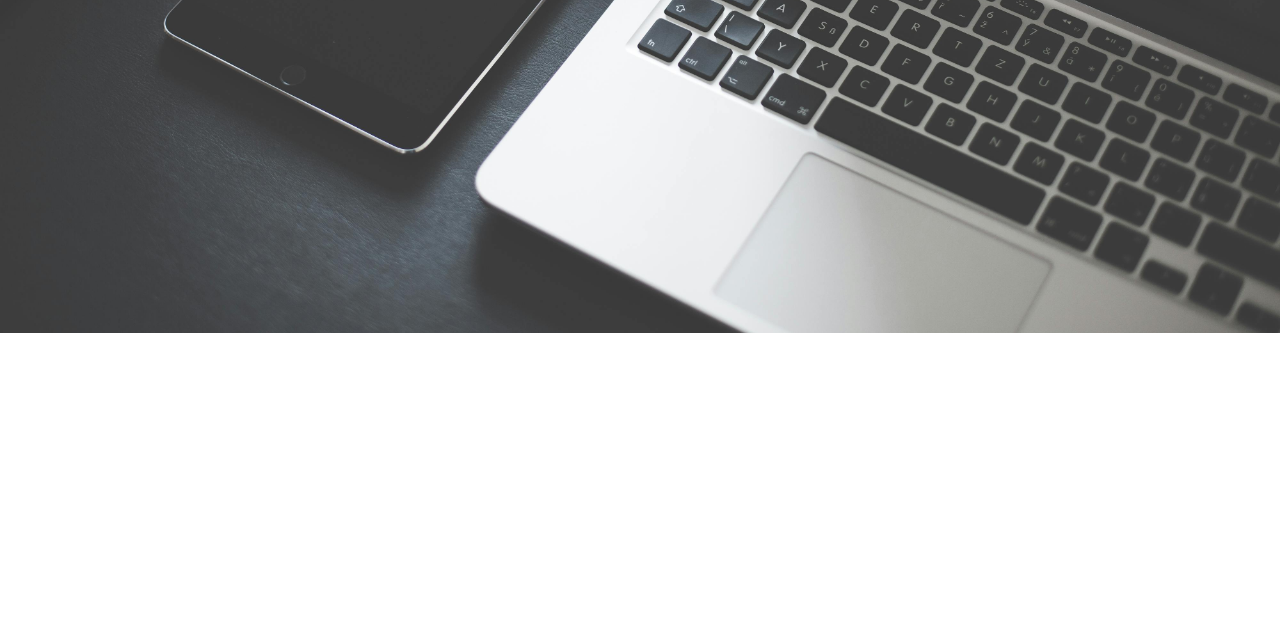
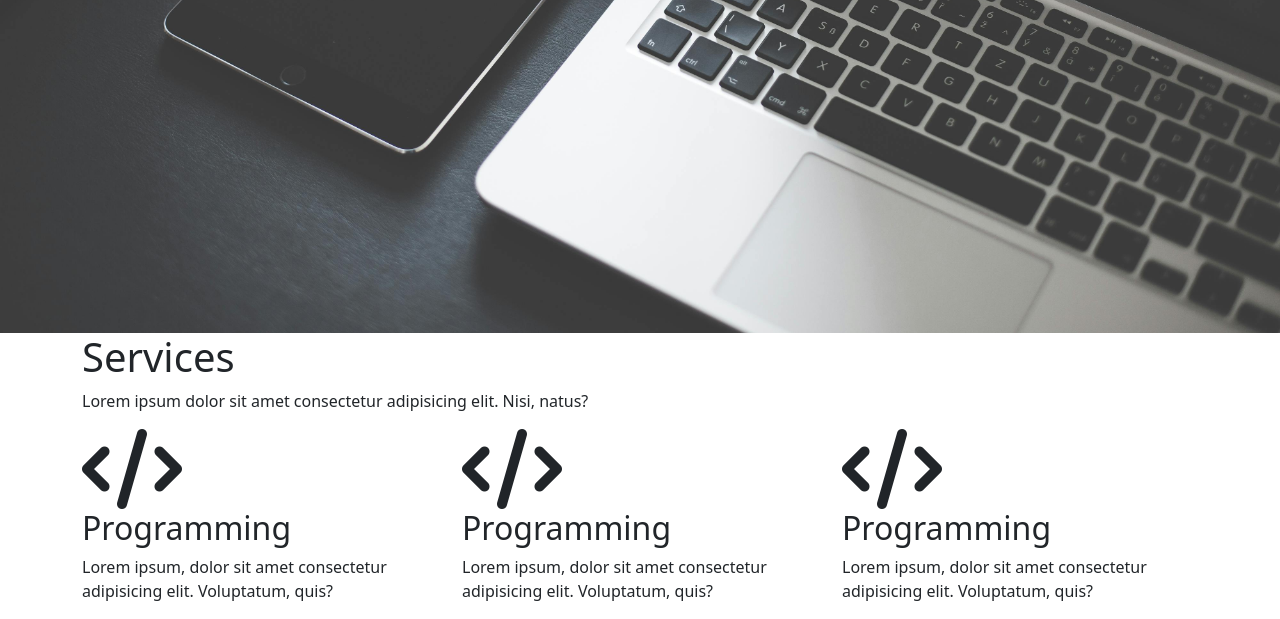
Before and after one commit to nurdoganbahadir/BootstrapWebPage, a plain HTML site: page index.html in a window 1280 px wide. Shown: the part 467-1086 px from the top of the page. Before the commit the page ends 800 px from the top, so only its background shows below. Drawn offline with nearby package versions, Linux system fonts and the light colour scheme.

Commit message:
services created

```diff
--- a/index.html
+++ b/index.html
@@ -77,6 +77,38 @@
         <a href="services"></a>
       </div>
     </div>
+    <div class="container">
+      <h1>Services</h1>
+      <p>
+        Lorem ipsum dolor sit amet consectetur adipisicing elit. Nisi, natus?
+      </p>
+      <div class="row">
+        <div class="col-4">
+          <i class="fas fa-code fa-5x"></i>
+          <h2>Programming</h2>
+          <p>
+            Lorem ipsum, dolor sit amet consectetur adipisicing elit.
+            Voluptatum, quis?
+          </p>
+        </div>
+        <div class="col-4">
+          <i class="fas fa-code fa-5x"></i>
+          <h2>Programming</h2>
+          <p>
+            Lorem ipsum, dolor sit amet consectetur adipisicing elit.
+            Voluptatum, quis?
+          </p>
+        </div>
+        <div class="col-4">
+          <i class="fas fa-code fa-5x"></i>
+          <h2>Programming</h2>
+          <p>
+            Lorem ipsum, dolor sit amet consectetur adipisicing elit.
+            Voluptatum, quis?
+          </p>
+        </div>
+      </div>
+    </div>
     <script
       src="https://cdn.jsdelivr.net/npm/bootstrap@5.3.3/dist/js/bootstrap.bundle.min.js"
       integrity="sha384-YvpcrYf0tY3lHB60NNkmXc5s9fDVZLESaAA55NDzOxhy9GkcIdslK1eN7N6jIeHz"
--- a/style.css
+++ b/style.css
@@ -1,6 +1,5 @@
 .banner {
-      background: url("./images/bck1.jpg")
-    no-repeat center center;
+  background: url("./images/bck1.jpg") no-repeat center center;
   background-size: cover;
   padding-top: 20%;
   padding-bottom: 20%;
```
